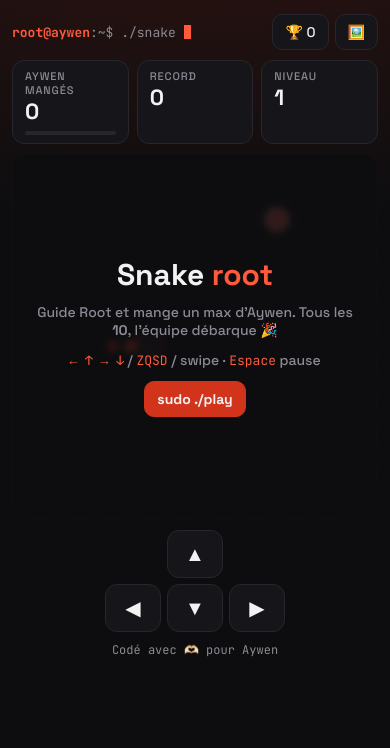
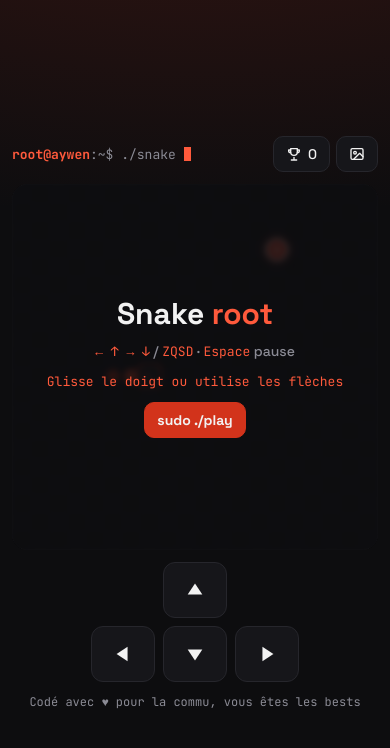
Before and after one commit to Volko61/Snake-aywen, a plain HTML site: page index.html in a window 390 px wide. Drawn offline with Linux system fonts and the light colour scheme.

Commit message:
Mobile, sans emoji, nouveau footer, retrait du HUD
Co-Authored-By: Claude Opus 5.5 <noreply@anthropic.com>
Claude-Session: https://claude.ai/code/session_018qzZ6UVoeXWcQbjtSwfQ73

```diff
--- a/index.html
+++ b/index.html
@@ -2,7 +2,9 @@
 <html lang="fr">
 <head>
 <meta charset="utf-8">
-<meta name="viewport" content="width=device-width, initial-scale=1, maximum-scale=1, user-scalable=no">
+<meta name="viewport" content="width=device-width, initial-scale=1, maximum-scale=1, user-scalable=no, viewport-fit=cover">
+<meta name="theme-color" content="#0d0d0f">
+<meta name="apple-mobile-web-app-capable" content="yes">
 <title>root@aywen:~$ ./snake</title>
 <link rel="preconnect" href="https://fonts.googleapis.com">
 <link href="https://fonts.googleapis.com/css2?family=Space+Grotesk:wght@500;700&family=JetBrains+Mono:wght@400;700&display=swap" rel="stylesheet">
@@ -12,15 +14,16 @@
     --txt:#f2f2f2; --mut:#8b8b95;
   }
   *{box-sizing:border-box;-webkit-tap-highlight-color:transparent}
-  html,body{margin:0;height:100%;background:var(--bg);color:var(--txt);font-family:'Space Grotesk',system-ui,sans-serif;overflow:hidden}
-  body{display:flex;flex-direction:column;align-items:center;justify-content:flex-start;padding:14px 12px 10px;gap:10px;
+  html,body{margin:0;height:100%;height:100dvh;overscroll-behavior:none;-webkit-user-select:none;user-select:none;-webkit-touch-callout:none;background:var(--bg);color:var(--txt);font-family:'Space Grotesk',system-ui,sans-serif;overflow:hidden}
+  body{display:flex;flex-direction:column;align-items:center;justify-content:center;gap:12px;
+    padding:calc(12px + env(safe-area-inset-top)) calc(12px + env(safe-area-inset-right)) calc(10px + env(safe-area-inset-bottom)) calc(12px + env(safe-area-inset-left));
     background:radial-gradient(1200px 600px at 50% -200px, rgba(210,51,27,.22), transparent 70%), var(--bg)}
   header{width:min(520px,100%);display:flex;align-items:center;justify-content:space-between;gap:10px}
   .brand{font-family:'JetBrains Mono',monospace;font-size:13px;color:var(--mut);white-space:nowrap;overflow:hidden;text-overflow:ellipsis}
   .brand b{color:var(--red2)}
   .brand .cur{display:inline-block;width:7px;height:14px;background:var(--red2);vertical-align:-2px;animation:blink 1s steps(1) infinite}
   @keyframes blink{50%{opacity:0}}
-  .btn{background:var(--panel);border:1px solid var(--line);color:var(--txt);border-radius:10px;padding:8px 12px;font:inherit;font-size:14px;cursor:pointer}
+  .btn{touch-action:manipulation;display:inline-flex;align-items:center;gap:6px;background:var(--panel);border:1px solid var(--line);color:var(--txt);border-radius:10px;padding:8px 12px;font:inherit;font-size:14px;cursor:pointer}
   .btn:hover{border-color:var(--red)}
   .btn.primary{background:var(--red);border-color:var(--red);font-weight:700}
   .stats{width:min(520px,100%);display:flex;gap:8px}
@@ -29,7 +32,9 @@
   .stat span{font-size:22px;font-weight:700}
   .stat .bar{height:4px;background:var(--line);border-radius:4px;margin-top:6px;overflow:hidden}
   .stat .bar i{display:block;height:100%;width:0;background:var(--red);transition:width .2s}
-  .wrap{position:relative;width:min(520px,100%,calc(100vh - 290px));aspect-ratio:1}
+  .wrap{position:relative;width:min(520px,100%,calc(100vh - 150px));width:min(520px,100%,calc(100dvh - 150px));aspect-ratio:1;touch-action:none}
+  @media (pointer:coarse){.wrap{width:min(520px,100%,calc(100dvh - 300px))}}
+  .btn svg{width:16px;height:16px;fill:none;stroke:currentColor;stroke-width:2;stroke-linecap:round;stroke-linejoin:round}
   canvas#game{width:100%;height:100%;display:block;border-radius:16px;border:1px solid var(--line);background:#111114;touch-action:none}
   .overlay{position:absolute;inset:0;display:flex;flex-direction:column;align-items:center;justify-content:center;gap:12px;text-align:center;
     background:rgba(13,13,15,.82);backdrop-filter:blur(3px);border-radius:16px;padding:20px}
@@ -38,12 +43,14 @@
   .overlay p{margin:0;color:var(--mut);font-size:14px;max-width:340px}
   .overlay code{font-family:'JetBrains Mono',monospace;color:var(--red2);font-size:13px}
   .hidden{display:none!important}
-  .pad{display:grid;grid-template-columns:repeat(3,56px);grid-template-rows:repeat(2,48px);gap:6px}
-  .pad button{background:var(--panel);border:1px solid var(--line);color:var(--txt);border-radius:12px;font-size:20px}
-  .pad button:active{background:var(--red)}
+  .pad{display:grid;grid-template-columns:repeat(3,64px);grid-template-rows:repeat(2,56px);gap:8px;touch-action:none}
+  .pad button{touch-action:none;-webkit-appearance:none;display:grid;place-items:center;background:var(--panel);border:1px solid var(--line);color:var(--txt);border-radius:12px;font-size:20px}
+  .pad button:active,.pad button.on{background:var(--red);border-color:var(--red)}
+  .pad svg{width:22px;height:22px;fill:currentColor}
   .pad .up{grid-column:2}.pad .left{grid-column:1;grid-row:2}.pad .down{grid-column:2;grid-row:2}.pad .right{grid-column:3;grid-row:2}
   @media (hover:hover) and (pointer:fine){.pad{display:none}}
-  footer{font-size:12px;color:var(--mut);font-family:'JetBrains Mono',monospace}
+  @media (pointer:coarse){.kbd-hint{display:none}} @media (pointer:fine){.touch-hint{display:none}}
+  footer{text-align:center;font-size:12px;color:var(--mut);font-family:'JetBrains Mono',monospace}
   #fx{position:fixed;inset:0;pointer-events:none;z-index:20}
   .toast{position:fixed;left:50%;top:18%;transform:translate(-50%,-10px);z-index:30;background:var(--red);color:#fff;font-weight:700;
     padding:12px 20px;border-radius:14px;font-size:18px;box-shadow:0 10px 40px rgba(210,51,27,.5);opacity:0;transition:.3s;pointer-events:none;text-align:center}
@@ -54,7 +61,7 @@
   .sheet h2{margin:0 0 4px;font-size:20px}
   .sheet p{margin:0 0 14px;color:var(--mut);font-size:13px}
   .slots{display:grid;grid-template-columns:repeat(auto-fill,minmax(150px,1fr));gap:10px}
-  .slot{display:flex;align-items:center;gap:10px;background:var(--bg);border:1px solid var(--line);border-radius:12px;padding:8px;cursor:pointer}
+  .slot{touch-action:manipulation;display:flex;align-items:center;gap:10px;background:var(--bg);border:1px solid var(--line);border-radius:12px;padding:8px;cursor:pointer}
   .slot:hover{border-color:var(--red)}
   .slot canvas{width:44px;height:44px;border-radius:10px;flex:none}
   .slot div{font-size:13px;line-height:1.25}
@@ -63,7 +70,7 @@
   .hbtns{display:flex;gap:6px}
   .trophies{display:grid;grid-template-columns:1fr;gap:8px}
   .tro{display:flex;gap:12px;align-items:center;background:var(--bg);border:1px solid var(--line);border-radius:12px;padding:10px}
-  .tro .ic{font-size:28px;width:44px;height:44px;flex:none;display:grid;place-items:center;border-radius:12px;background:#1f1f25}
+  .tro .ic{font-family:'JetBrains Mono',monospace;font-weight:700;font-size:13px;color:#fff;width:44px;height:44px;flex:none;display:grid;place-items:center;border-radius:12px;background:#1f1f25}
   .tro.on{border-color:rgba(210,51,27,.6)}
   .tro.on .ic{background:linear-gradient(135deg,#D2331B,#ff8a5c)}
   .tro.gold.on .ic{background:linear-gradient(135deg,#b8860b,#ffd76a)}
@@ -77,22 +84,14 @@
 <body>
 <header>
   <div class="brand"><b>root@aywen</b>:~$ ./snake <span class="cur"></span></div>
-  <div class="hbtns"><button class="btn" id="trophyBtn">🏆 <span id="tcountBtn">0</span></button><button class="btn" id="assetsBtn">🖼️</button></div>
+  <div class="hbtns"><button class="btn" id="trophyBtn" aria-label="Trophées"><svg viewBox="0 0 24 24"><path d="M8 21h8M12 17v4M7 4h10v5a5 5 0 0 1-10 0V4z"/><path d="M7 6H4v1a3 3 0 0 0 3 3M17 6h3v1a3 3 0 0 1-3 3"/></svg><span id="tcountBtn">0</span></button><button class="btn" id="assetsBtn" aria-label="Images"><svg viewBox="0 0 24 24"><rect x="3" y="4" width="18" height="16" rx="2"/><circle cx="9" cy="10" r="2"/><path d="M21 16l-5-5-9 9"/></svg></button></div>
 </header>
-
-<div class="stats">
-  <div class="stat"><small>Aywen mangés</small><span id="score">0</span>
-    <div class="bar"><i id="prog"></i></div></div>
-  <div class="stat"><small>Record</small><span id="best">0</span></div>
-  <div class="stat"><small>Niveau</small><span id="lvl">1</span></div>
-</div>
 
 <div class="wrap">
   <canvas id="game" width="600" height="600"></canvas>
   <div class="overlay" id="startOv">
     <h1>Snake <em>root</em></h1>
-    <p>Guide Root et mange un max d'Aywen. Tous les <b>10</b>, l'équipe débarque 🎉</p>
-    <p><code>← ↑ → ↓</code> / <code>ZQSD</code> / swipe · <code>Espace</code> pause</p>
+    <p class="kbd-hint"><code>← ↑ → ↓</code> / <code>ZQSD</code> · <code>Espace</code> pause</p><p class="touch-hint"><code>Glisse le doigt ou utilise les flèches</code></p>
     <button class="btn primary" id="playBtn">sudo ./play</button>
   </div>
   <div class="overlay hidden" id="overOv">
@@ -102,18 +101,18 @@
     <button class="btn primary" id="againBtn">↻ Rejouer</button>
   </div>
   <div class="overlay hidden" id="pauseOv">
-    <h1>⏸ Pause</h1><p><code>process suspended</code> — Espace pour reprendre</p>
+    <h1>Pause</h1><p><code>process suspended</code></p><button class="btn primary" id="resumeBtn">Reprendre</button>
   </div>
 </div>
 
 <div class="pad">
-  <button class="up" data-d="up">▲</button>
-  <button class="left" data-d="left">◀</button>
-  <button class="down" data-d="down">▼</button>
-  <button class="right" data-d="right">▶</button>
+  <button class="up" data-d="up" aria-label="up"><svg viewBox="0 0 24 24"><path d="M12 5l8 12H4z"/></svg></button>
+  <button class="left" data-d="left" aria-label="left"><svg viewBox="0 0 24 24"><path d="M5 12l12-8v16z"/></svg></button>
+  <button class="down" data-d="down" aria-label="down"><svg viewBox="0 0 24 24"><path d="M12 19L4 7h16z"/></svg></button>
+  <button class="right" data-d="right" aria-label="right"><svg viewBox="0 0 24 24"><path d="M19 12L7 4v16z"/></svg></button>
 </div>
 
-<footer>Codé avec 🫶🏻 pour Aywen</footer>
+<footer>Codé avec &#9829;&#xFE0E; pour la commu, vous êtes les bests</footer>
 
 <canvas id="fx"></canvas>
 <div class="toast" id="toast"></div>
@@ -121,7 +120,7 @@
 
 <div class="drawer hidden" id="tdrawer">
   <div class="sheet">
-    <h2>🏆 Trophées <span class="tcount" id="tcount"></span></h2>
+    <h2>Trophées <span class="tcount" id="tcount"></span></h2>
     <p>Certains objets rares apparaissent sur le plateau quelques secondes. Ouvre l'œil.</p>
     <div class="trophies" id="tlist"></div>
     <div class="row">
@@ -192,8 +191,8 @@ function rr(g,x,y,w,h,r){ g.beginPath(); g.moveTo(x+r,y); g.arcTo(x+w,y,x+w,y+h,
 function loadImg(src){ return new Promise((res,rej)=>{ const i=new Image(); i.onload=()=>res(i); i.onerror=rej; i.src=src; }); }
 
 async function initAssets(){
+  for(const a of ASSETS) imgs[a.id] = placeholder(a);
   for(const a of ASSETS){
-    imgs[a.id] = placeholder(a);
     const saved = store.get('snakeroot_'+a.id);
     if(saved){ try{ imgs[a.id] = await loadImg(saved); continue; }catch(e){} }
     for(const ext of ['png','webp','jpg']){
@@ -242,20 +241,20 @@ document.getElementById('resetAssets').onclick = async () => { ASSETS.forEach(a=
 
 // ---------- trophées ----------
 const TROPHIES = [
-  {id:'first',   ic:'🍎', name:'Premier Aywen',            desc:'Manger ton tout premier Aywen.'},
-  {id:'team',    ic:'🎉', name:'L\'équipe au complet',      desc:'Atteindre 10 Aywen et faire débarquer toute l\'équipe.'},
-  {id:'bd',      ic:'✏️', name:'La BD faite main',          desc:'Récupérer une page de la fameuse BD dessinée à la main par Aywen.'},
-  {id:'bdfull',  ic:'📖', name:'Intégrale collector',       desc:'Récupérer 3 pages de la BD dans la même partie.'},
-  {id:'commu',   ic:'🥇', name:'Une commu en or',           desc:'Manger l\'Aywen en or. La commu vaut de l\'or, littéralement (+5).', gold:true},
-  {id:'sosie',   ic:'🕵️', name:'Micode ? Hugo Décrypte ?',  desc:'Attraper le sosie. Attends… c\'est qui lui ? Ah non, c\'est Aywen.'},
-  {id:'robux',   ic:'🪙', name:'Riche en Robux',            desc:'Ramasser une pièce R$.'},
-  {id:'obby',    ic:'🧗', name:'Obby terminé',              desc:'Atteindre 30 Aywen sans tomber dans le vide.'},
-  {id:'oof',     ic:'💀', name:'Oof',                       desc:'Mourir sans avoir mangé un seul Aywen. Le bruitage est dans ta tête.'},
-  {id:'ouro',    ic:'🐍', name:'Ouroboros',                 desc:'Te mordre la queue. Root a un bug de récursion.'},
-  {id:'fuze',    ic:'⚡', name:'Mode Fuze',                 desc:'Atteindre la vitesse maximale.'},
-  {id:'golden',  ic:'👑', name:'Commu légendaire',          desc:'Atteindre 50 Aywen.', gold:true},
-  {id:'grind',   ic:'🔁', name:'Grind de vidéo',            desc:'Lancer 10 parties.'},
-  {id:'konami',  ic:'🕹️', name:'sudo confetti',             desc:'Trouver le code secret (indice : ↑↑↓↓…).'},
+  {id:'first',   ic:'1', name:'Premier Aywen',            desc:'Manger ton tout premier Aywen.'},
+  {id:'team',    ic:'x10', name:'L\'équipe au complet',      desc:'Atteindre 10 Aywen et faire débarquer toute l\'équipe.'},
+  {id:'bd',      ic:'BD', name:'La BD faite main',          desc:'Récupérer une page de la fameuse BD dessinée à la main par Aywen.'},
+  {id:'bdfull',  ic:'BD3', name:'Intégrale collector',       desc:'Récupérer 3 pages de la BD dans la même partie.'},
+  {id:'commu',   ic:'OR', name:'Une commu en or',           desc:'Manger l\'Aywen en or. La commu vaut de l\'or, littéralement (+5).', gold:true},
+  {id:'sosie',   ic:'?', name:'Micode ? Hugo Décrypte ?',  desc:'Attraper le sosie. Attends… c\'est qui lui ? Ah non, c\'est Aywen.'},
+  {id:'robux',   ic:'R$', name:'Riche en Robux',            desc:'Ramasser une pièce R$.'},
+  {id:'obby',    ic:'30', name:'Obby terminé',              desc:'Atteindre 30 Aywen sans tomber dans le vide.'},
+  {id:'oof',     ic:'OOF', name:'Oof',                       desc:'Mourir sans avoir mangé un seul Aywen. Le bruitage est dans ta tête.'},
+  {id:'ouro',    ic:'∞', name:'Ouroboros',                 desc:'Te mordre la queue. Root a un bug de récursion.'},
+  {id:'fuze',    ic:'MAX', name:'Mode Fuze',                 desc:'Atteindre la vitesse maximale.'},
+  {id:'golden',  ic:'50', name:'Commu légendaire',          desc:'Atteindre 50 Aywen.', gold:true},
+  {id:'grind',   ic:'10', name:'Grind de vidéo',            desc:'Lancer 10 parties.'},
+  {id:'konami',  ic:'↑↑↓↓', name:'sudo confetti',             desc:'Trouver le code secret (indice : haut, haut, bas, bas…).'},
 ];
 let unlocked = {};
 try{ unlocked = JSON.parse(store.get('snakeroot_trophies')||'{}') || {}; }catch(e){ unlocked = {}; }
@@ -270,7 +269,7 @@ function unlock(id){
 function nextTrophyToast(){
   if(tBusy || !tQueue.length) return;
   tBusy = true; const t = tQueue.shift(); const el = $('ttoast');
-  el.innerHTML = `${t.ic} Trophée débloqué : ${t.name}<small>${t.desc}</small>`;
+  el.innerHTML = `Trophée débloqué : ${t.name}<small>${t.desc}</small>`;
   el.classList.add('show');
   setTimeout(()=>{ el.classList.remove('show'); setTimeout(()=>{ tBusy=false; nextTrophyToast(); }, 350); }, 2600);
 }
@@ -291,7 +290,7 @@ const ITEM_TYPES = [
   {type:'bd',    w:4, pts:2, msg:['Une page de la BD faite main !','Le trait est… authentique.','Chef-d\'œuvre au stylo bille']},
   {type:'robux', w:3, pts:2, msg:['+R$ 2','Robux farmés','Oof… non, gagné !']},
   {type:'sosie', w:2, pts:3, msg:['Micode ?? Ah non.','Hugo Décrypte ?? Non plus.','Sosie démasqué']},
-  {type:'gold',  w:1, pts:5, msg:['Une commu en or 🥇']},
+  {type:'gold',  w:1, pts:5, msg:['Une commu en or !']},
 ];
 let item = null, bdPages = 0, tickCount = 0;
 function maybeSpawnItem(){
@@ -340,8 +339,8 @@ function drawItem(){
     ctx.globalCompositeOperation='color'; ctx.fillStyle='#d4a017'; ctx.fillRect(-r,-r,r*2,r*2); ctx.restore();
     ctx.strokeStyle='#fff3c4'; ctx.lineWidth=3; ctx.beginPath(); ctx.arc(0,0,r,0,Math.PI*2); ctx.stroke();
     // étincelles
-    for(let i=0;i<4;i++){ const a=t*2+i*Math.PI/2, d=r*1.25; ctx.fillStyle='#fff6d0';
-      ctx.font=`${Math.round(CELL*0.45)}px sans-serif`; ctx.textAlign='center'; ctx.textBaseline='middle'; ctx.fillText('✦',Math.cos(a)*d,Math.sin(a)*d); }
+    for(let i=0;i<4;i++){ const a=t*2+i*Math.PI/2, d=r*1.25, k=CELL*0.14, x=Math.cos(a)*d, y=Math.sin(a)*d; ctx.fillStyle='#fff6d0';
+      ctx.beginPath(); ctx.moveTo(x,y-k); ctx.lineTo(x+k*0.5,y); ctx.lineTo(x,y+k); ctx.lineTo(x-k*0.5,y); ctx.closePath(); ctx.fill(); }
   } else if(item.def.type==='sosie'){
     const r = s*0.5;
     ctx.beginPath(); ctx.arc(0,0,r,0,Math.PI*2); ctx.fillStyle='#333'; ctx.fill();
@@ -363,7 +362,6 @@ function drawItem(){
 const cv = document.getElementById('game'), ctx = cv.getContext('2d');
 const N = 20; let CELL = cv.width / N;
 let snake, dir, nextDirs, food, score, best = +(store.get('snakeroot_best')||0), state = 'menu', tickMs, acc = 0, last = 0, pops = [], eatAnim = 0;
-$('best').textContent = best;
 
 const DIRS = {up:[0,-1],down:[0,1],left:[-1,0],right:[1,0]};
 const OPP = {up:'down',down:'up',left:'right',right:'left'};
@@ -379,11 +377,7 @@ function placeFood(){
   while(snake.some(s=>s.x===p.x&&s.y===p.y));
   food = p;
 }
-function updateHud(){
-  $('score').textContent = score;
-  $('lvl').textContent = 1 + Math.floor(score/10);
-  $('prog').style.width = ((score%10)*10) + '%';
-}
+function updateHud(){}
 function queueDir(d){
   if(state==='menu'||state==='over') return;
   const lastD = nextDirs.length ? nextDirs[nextDirs.length-1] : dir;
@@ -450,10 +444,10 @@ function gameOver(reason){
   if(gamesPlayed>=10) unlock('grind');
   if(score===0) unlock('oof');
   if(reason==='self') unlock('ouro');
-  if(score > best){ best = score; store.set('snakeroot_best', best); $('best').textContent = best; }
-  $('overTitle').innerHTML = score>=best && score>0 ? 'Nouveau <em style="color:var(--red2);font-style:normal">record</em> !' : 'Game over';
-  $('overMsg').textContent = score===0 ? 'Oof. 💀' : reason==='self' ? 'Root s\'est mordu la queue. Récursion infinie.' : DEATH[Math.floor(Math.random()*DEATH.length)];
-  $('overScore').textContent = `exit code ${score} · ${score} Aywen mangé${score>1?'s':''}`;
+  const isRecord = score > best && score > 0; if(score > best){ best = score; store.set('snakeroot_best', best); }
+  $('overTitle').innerHTML = isRecord ? 'Nouveau <em style="color:var(--red2);font-style:normal">record</em> !' : 'Game over';
+  $('overMsg').textContent = score===0 ? 'Oof.' : reason==='self' ? 'Root s\'est mordu la queue. Récursion infinie.' : DEATH[Math.floor(Math.random()*DEATH.length)];
+  $('overScore').textContent = `${score} Aywen mangé${score>1?'s':''} · record ${best}`;
   $('overOv').classList.remove('hidden');
   shake = 10;
 }
@@ -536,7 +530,7 @@ function sizeFx(){ fx.width = innerWidth*devicePixelRatio; fx.height = innerHeig
 addEventListener('resize', sizeFx); sizeFx();
 function teamEvent(){
   const names = TEAM.map(t=>t.label).join(', ');
-  toast(`🎉 ${score} Aywen ! L'équipe débarque<br><small style="font-weight:500;font-size:13px">${names}</small>`);
+  toast(`${score} Aywen ! L'équipe débarque<br><small style="font-weight:500;font-size:13px">${names}</small>`);
   const W = fx.width, D = devicePixelRatio;
   for(let i=0;i<70;i++){
     const isPP = i < 35;
@@ -598,22 +592,31 @@ addEventListener('keydown', e=>{
   if(e.key==='Enter' && (state==='menu'||state==='over')) start();
 });
 let ts = null;
-cv.addEventListener('touchstart', e=>{ ts = {x:e.touches[0].clientX, y:e.touches[0].clientY}; }, {passive:true});
-cv.addEventListener('touchmove', e=>{
-  if(!ts) return; e.preventDefault();
+const wrapEl = document.querySelector('.wrap');
+wrapEl.addEventListener('touchstart', e=>{ ts = {x:e.touches[0].clientX, y:e.touches[0].clientY}; }, {passive:true});
+wrapEl.addEventListener('touchend', ()=>{ ts = null; }, {passive:true});
+wrapEl.addEventListener('touchmove', e=>{
+  if(!ts || state!=='play') return; e.preventDefault();
   const dx = e.touches[0].clientX-ts.x, dy = e.touches[0].clientY-ts.y;
   if(Math.max(Math.abs(dx),Math.abs(dy)) > 24){
     queueDir(Math.abs(dx)>Math.abs(dy) ? (dx>0?'right':'left') : (dy>0?'down':'up'));
     ts = {x:e.touches[0].clientX, y:e.touches[0].clientY};
   }
 }, {passive:false});
-document.querySelectorAll('.pad button').forEach(b=>b.addEventListener('pointerdown', e=>{ e.preventDefault(); if(state==='menu'||state==='over') start(); queueDir(b.dataset.d); }));
+document.querySelectorAll('.pad button').forEach(b=>{
+  b.addEventListener('pointerdown', e=>{ e.preventDefault(); b.classList.add('on'); if(state==='menu'||state==='over') start(); else if(state==='pause') togglePause(false); queueDir(b.dataset.d); });
+  ['pointerup','pointercancel','pointerleave'].forEach(ev=>b.addEventListener(ev, ()=>b.classList.remove('on')));
+  b.addEventListener('contextmenu', e=>e.preventDefault());
+});
+$('resumeBtn').onclick = () => togglePause(false);
+document.addEventListener('gesturestart', e=>e.preventDefault());
+document.addEventListener('dblclick', e=>e.preventDefault(), {passive:false});
 $('playBtn').onclick = start; $('againBtn').onclick = start;
 document.addEventListener('visibilitychange', ()=>{ if(document.hidden && state==='play') togglePause(true); });
 
 // konami → pluie de l'équipe
 const KON = ['ArrowUp','ArrowUp','ArrowDown','ArrowDown','ArrowLeft','ArrowRight','ArrowLeft','ArrowRight','b','a']; let ki = 0;
-addEventListener('keydown', e=>{ ki = (e.key===KON[ki]) ? ki+1 : (e.key===KON[0]?1:0); if(ki===KON.length){ ki=0; teamEvent(); toast('🕹️ Konami code — sudo confetti'); unlock('konami'); } });
+addEventListener('keydown', e=>{ ki = (e.key===KON[ki]) ? ki+1 : (e.key===KON[0]?1:0); if(ki===KON.length){ ki=0; teamEvent(); toast('Konami code : sudo confetti'); unlock('konami'); } });
 
 reset(); renderTrophies(); initAssets().then(draw);
 requestAnimationFrame(loop);
```
